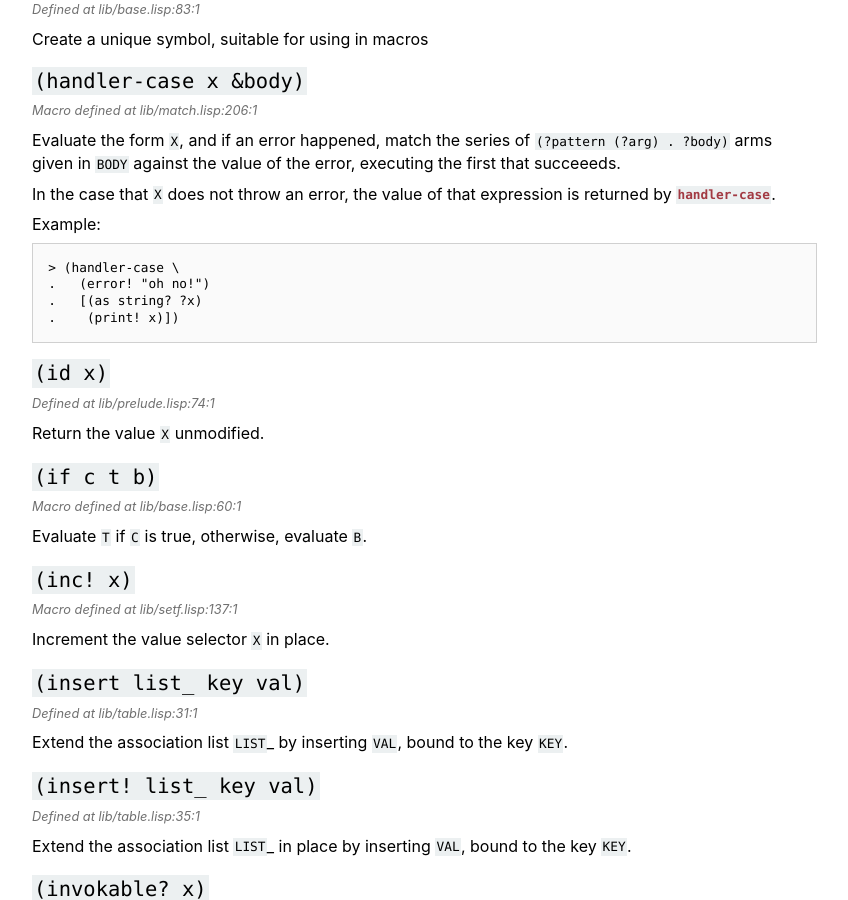
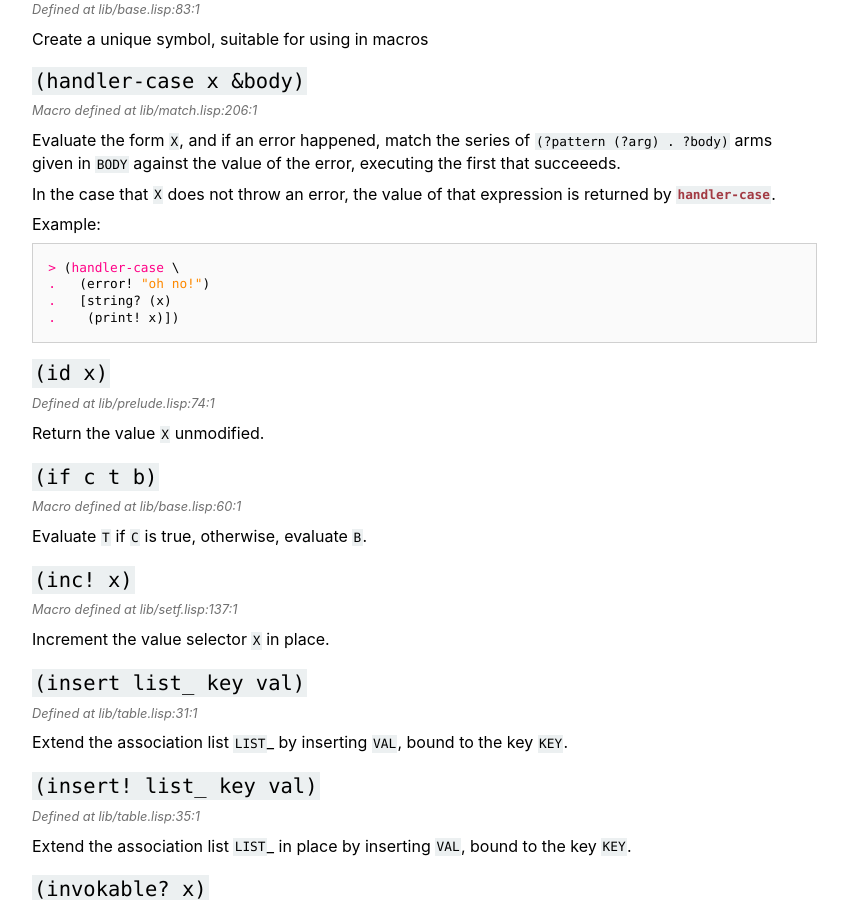
Before and after one commit to SquidDev/urn, a Jekyll site: the page built from docs/lib.prelude.md, in a window 1280 px wide and 900 px high, scrolled down 9598 px. Shown: the whole window, without its empty margins (323-1171 px from the left). Built offline with Jekyll 4.4.1, drawn with Linux system fonts in a browser that asks for light colours; our own code applies the rules of GitHub Pages for plain Markdown files; some of the changed text lies outside the part shown.

Commit message:
Update docs

````diff
--- a/docs/lib.prelude.md
+++ b/docs/lib.prelude.md
@@ -524,10 +524,10 @@ of that expression is returned by [`handler-case`](lib.match.md#handler-case-x-b
 
 Example:
 
-```
+```cl
 > (handler-case \
 .   (error! "oh no!")
-.   [(as string? ?x)
+.   [string? (x)
 .    (print! x)])
 ```
 
````
Also changed, not shown: other parts of docs/lib.prelude.md (+0 -1 lines), docs/lib.binders.md (+0 -3 lines), docs/lib.match.md (+2 -2 lines).
